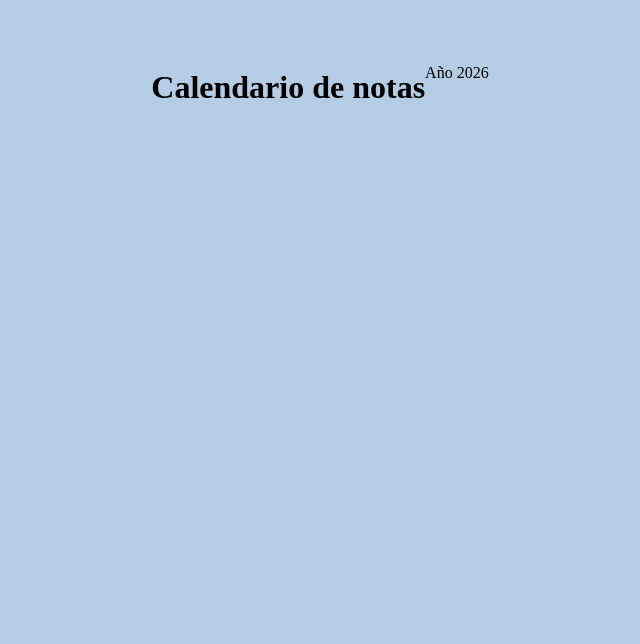
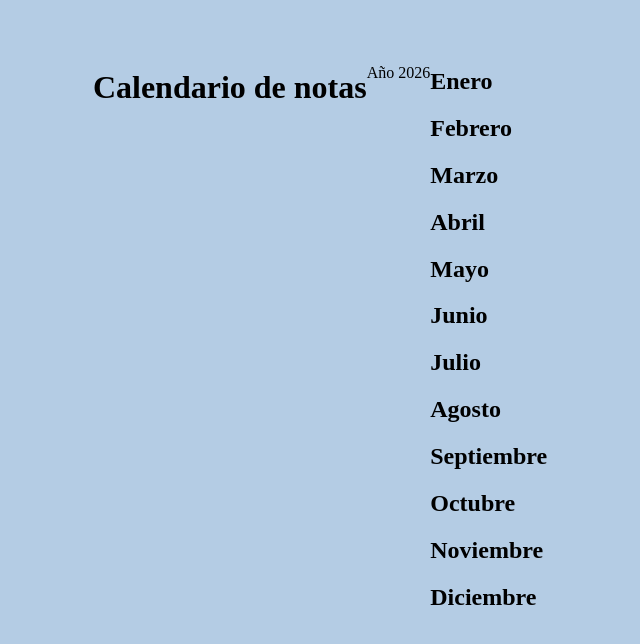
Before and after one commit to rgoncar723/pr_eval_calendario_notas, a plain HTML site: page index.html in a window 1280 px wide. Shown: the whole page, without its empty margins (320-960 px from the left). Drawn offline with Linux system fonts and the light colour scheme; files that its build step writes are made by us from their sources; files whose address does not match are found by name.

Commit message:
Generacion de cuadricula de los meses

```diff
--- a/index.html
+++ b/index.html
@@ -10,5 +10,43 @@
     <body>
         <h1 id="init">Calendario de notas</h1>
         <p>Año 2026</p>
+        <div id="calendar">
+            <div class="month">
+                <h2>Enero</h2>
+            </div>
+            <div class="month">
+                <h2>Febrero</h2>
+            </div>
+            <div class="month">
+                <h2>Marzo</h2>
+            </div>
+            <div class="month">
+                <h2>Abril</h2>
+            </div>
+            <div class="month">
+                <h2>Mayo</h2>
+            </div>
+            <div class="month">
+                <h2>Junio</h2>
+            </div>
+            <div class="month">
+                <h2>Julio</h2>
+            </div>
+            <div class="month">
+                <h2>Agosto</h2>
+            </div>
+            <div class="month">
+                <h2>Septiembre</h2>
+            </div>
+            <div class="month">
+                <h2>Octubre</h2>
+            </div>
+            <div class="month">
+                <h2>Noviembre</h2>
+            </div>
+            <div class="month">
+                <h2>Diciembre</h2>
+            </div>
+        </div>
     </body>
 </html>
```
